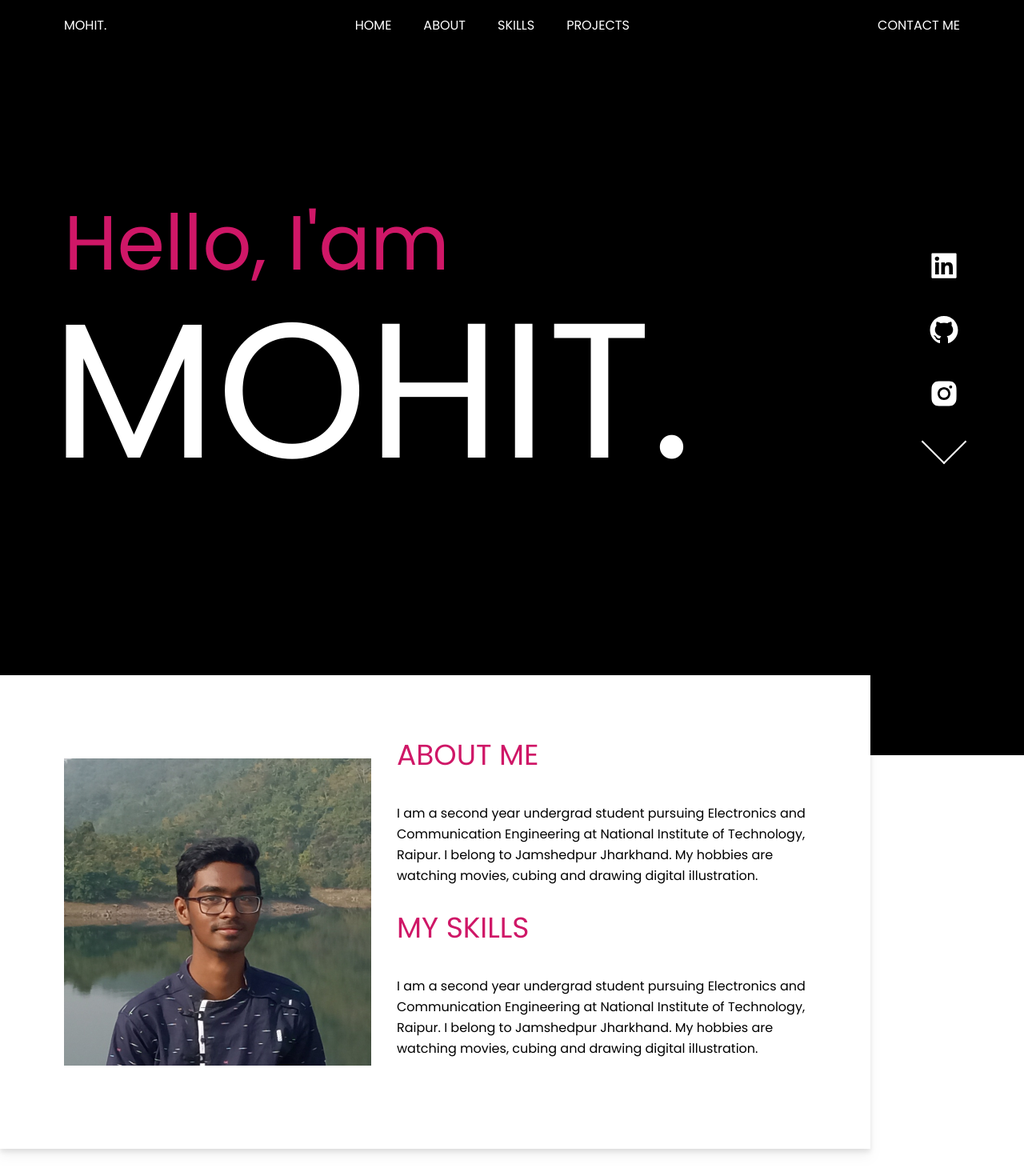
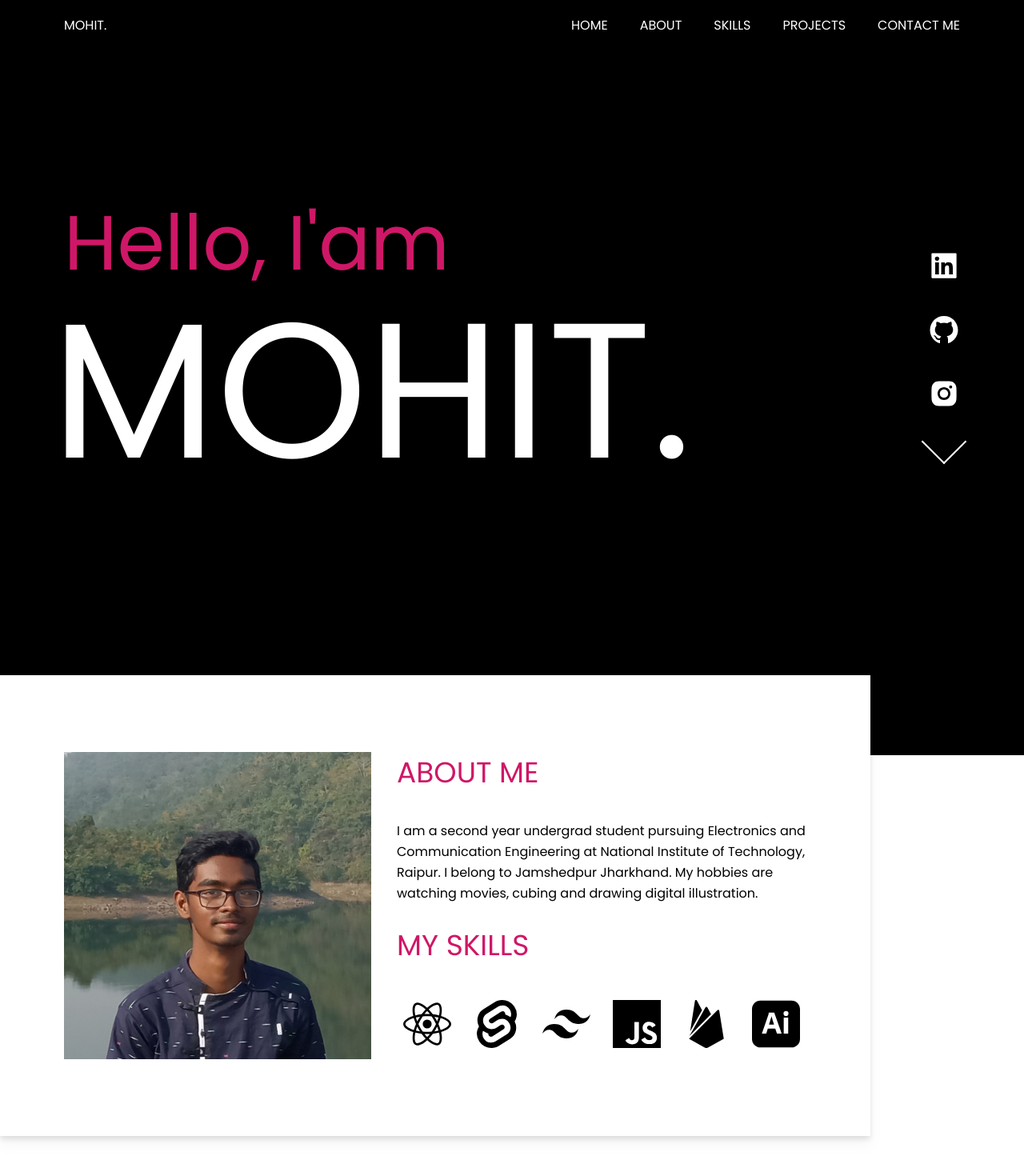
Before and after one commit to moh1t-do/portfolio, a React (Vite) app: page / in a window 1280 px wide. Shown: the top 1470 px of the page at 80% size. Built offline with nearby package versions, Linux system fonts and the light colour scheme.

Commit message:
added navbar transition

```diff
--- a/src/components/About.jsx
+++ b/src/components/About.jsx
@@ -1,6 +1,15 @@
 import { useEffect } from 'react'
 import { motion, useAnimation } from 'framer-motion'
 import { useInView } from 'react-intersection-observer'
+
+import {
+    SiSvelte,
+    SiTailwindcss,
+    SiJavascript,
+    SiReact,
+    SiFirebase,
+    SiAdobeillustrator,
+} from 'react-icons/si'
 
 function About() {
     const control = useAnimation()
@@ -55,14 +64,33 @@ function About() {
                             <h1 className="mb-10 text-4xl uppercase text-primary">
                                 My Skills
                             </h1>
-                            <p className="mb-8 leading-relaxed">
-                                I am a second year undergrad student pursuing
-                                Electronics and Communication Engineering at
-                                National Institute of Technology, Raipur. I
-                                belong to Jamshedpur Jharkhand. My hobbies are
-                                watching movies, cubing and drawing digital
-                                illustration.
-                            </p>
+                            <div className="grid w-full grid-cols-3 grid-rows-2 items-center justify-items-center md:flex md:justify-between">
+                                <SiReact
+                                    className="my-2 mx-2 transition-all hover:-translate-y-1 hover:scale-[1.1]"
+                                    size={60}
+                                />
+                                <SiSvelte
+                                    className="my-2 mx-2 transition-all hover:-translate-y-1 hover:scale-[1.1]"
+                                    size={60}
+                                />
+                                <SiTailwindcss
+                                    className="my-2 mx-2 transition-all hover:-translate-y-1 hover:scale-[1.1]"
+                                    size={60}
+                                />
+                                <SiJavascript
+                                    className="my-2 mx-2 transition-all hover:-translate-y-1 hover:scale-[1.1]"
+                                    size={60}
+                                />
+                                <SiFirebase
+                                    className="my-2 mx-2 transition-all hover:-translate-y-1 hover:scale-[1.1]"
+                                    size={60}
+                                />
+                                <SiAdobeillustrator
+                                    className="my-2 mx-2 transition-all hover:-translate-y-1 hover:scale-[1.1]"
+                                    mx-2
+                                    size={60}
+                                />
+                            </div>
                         </div>
                     </div>
                 </motion.div>
--- a/src/components/Hero.jsx
+++ b/src/components/Hero.jsx
@@ -7,7 +7,7 @@ import {
 function HeroIcons(props) {
     const { children, lnk } = props
     return (
-        <li className="hover:text-primary">
+        <li className="relative hover:text-primary">
             <a href={lnk}>{children}</a>
         </li>
     )
--- a/src/components/Navbar.jsx
+++ b/src/components/Navbar.jsx
@@ -1,11 +1,11 @@
 import { useState } from 'react'
-import { AiOutlineAlignRight } from 'react-icons/ai'
+import { AiFillCaretDown } from 'react-icons/ai'
 
 function Link(props) {
     const { children, lkn } = props
     return (
-        <li className="my-10 md:my-0">
-            <a className=" hover:text-primary" href={lkn}>
+        <li className="relative my-10 md:my-0">
+            <a className=" nav-link hover:text-primary" href={lkn}>
                 {children}
             </a>
         </li>
@@ -13,35 +13,48 @@ function Link(props) {
 }
 
 function Navbar() {
-    const [isOpen, toggleNav] = useState('false')
-    const handleClick = ({ target }) => {
-        toggleNav(!isOpen)
+    const [navActive, setActive] = useState('')
+    const [carActive, setCar] = useState('')
+    const handleClick = () => {
+        let myHam = document.getElementById('ham')
+        if (navActive === 'nav-mobile') {
+            setActive(' ')
+            setCar(' ')
+        } else {
+            setActive('nav-mobile')
+            setCar('carret')
+        }
     }
 
     return (
+        <>
             <nav
                 className={`sticky top-0 z-50 flex h-12 w-screen items-center justify-between bg-black px-5 py-8 uppercase text-white shadow-md  md:px-20`}
             >
-            <h1>Mohit.</h1>
+                <h1 className="cursor-default">Mohit.</h1>
                 <ul
                     id="ham"
-                className={` absolute top-20 left-1/2 w-full -translate-y-4 -translate-x-1/2 gap-10 bg-black  py-8 px-10  text-center ease-in md:static md:flex md:w-auto md:translate-y-0 md:translate-x-0 md:py-0 md:px-0 ${
-                    isOpen ? 'hidden ' : ''
-                }`}
+                    className={` absolute top-20 left-1/2 w-full -translate-y-[100vh] -translate-x-1/2 gap-10 bg-black py-8  px-10 text-center transition-transform  ease-in md:static md:flex md:w-auto md:translate-y-0 md:translate-x-0 md:py-0 md:px-0  ${navActive}`}
+                    onClick={handleClick}
                 >
                     <Link lkn="#">Home</Link>
                     <Link lkn="#about">About</Link>
                     <Link lkn="#about">Skills</Link>
                     <Link lkn="#projects">Projects</Link>
+                    <Link lkn="#projects">Contact Me</Link>
                 </ul>
-            <button className="hidden uppercase md:flex">Contact me</button>
                 <button
                     className="uppercase hover:text-primary md:hidden"
                     onClick={handleClick}
                 >
-                <AiOutlineAlignRight size="30px" onClick={handleClick} />
+                    <AiFillCaretDown
+                        className={`transition-all ease-in ${carActive}`}
+                        size="30px"
+                        onClick={handleClick}
+                    />
                 </button>
             </nav>
+        </>
     )
 }
 
--- a/src/index.css
+++ b/src/index.css
@@ -1,11 +1,33 @@
 @tailwind base;
 @tailwind components;
 @tailwind utilities;
+
+@layer utilities {
+
+    /* nav */
+    .nav-link::after {
+        @apply absolute content-[''] bg-primary h-[3px] w-[0%] left-0 -bottom-[5px] transition-all tracking-[1px]
+    }
+
+    .nav-link:hover::after {
+        @apply w-full
+    }
+
+    .nav-mobile {
+        @apply -translate-y-4 block
+    }
+
+    /* carret */
+    .carret {
+        @apply rotate-180
+    }
+}
 
 html {
     @apply scroll-smooth;
     font-family: 'Poppins', sans-serif;
 }
+
 
 /* arrow */
 
```
Lines whose indentation alone changed are shown as unchanged.
